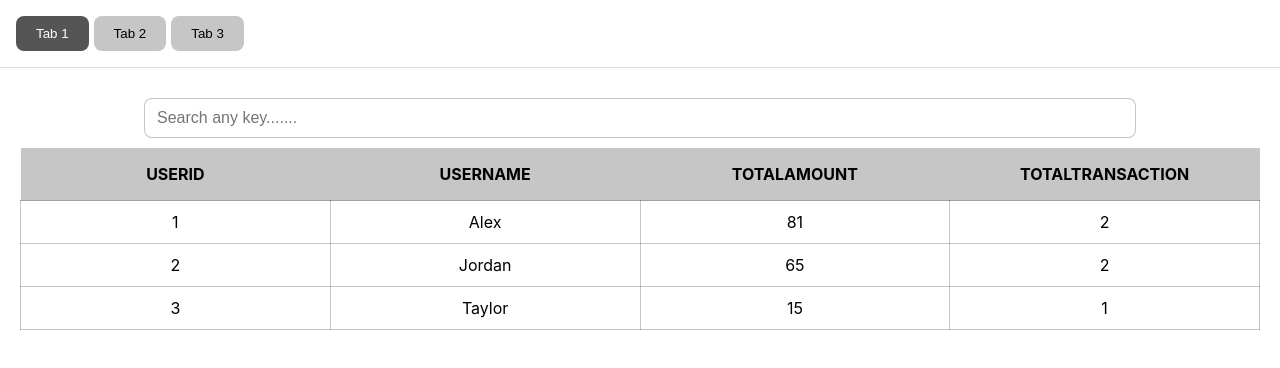
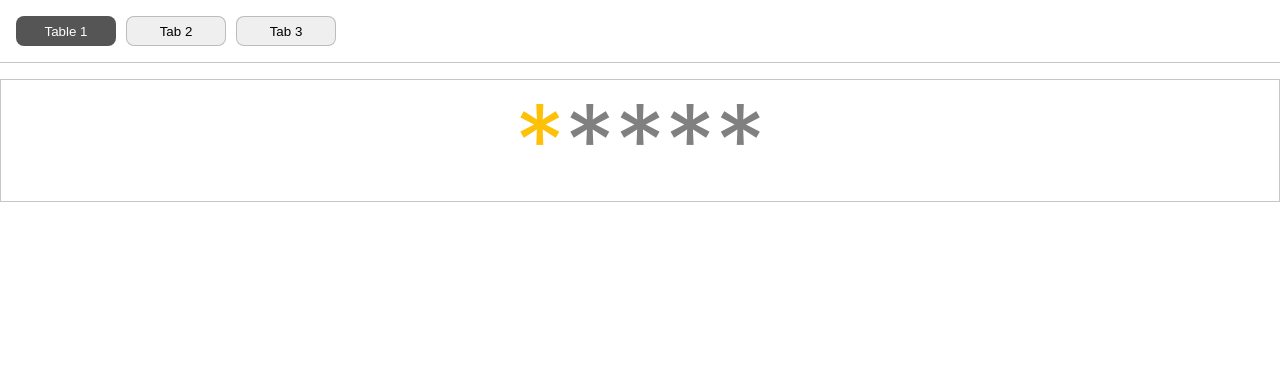
Before and after one commit to ramsgotrus/react-hands-on-coding, a React (Create React App) app in the folder dev-hands-on/: page / in a window 1280 px wide. Shown: the top 368 px of the page. Built offline with nearby package versions, Linux system fonts and the light colour scheme.

Commit message:
[Added tab styles]

```diff
--- a/dev-hands-on/src/App.js
+++ b/dev-hands-on/src/App.js
@@ -6,19 +6,20 @@ import { USERS, CANDIDATES } from "./data/data";
 import { TRANSACTIONS } from "./data/transactions";
 import { Table } from "./Table/Table";
 import { SalesReport } from "./SalesReport/index";
-import { Tab } from "./Tab/Tabs";
+import { Tabs } from "./Tab/Tabs";
 import "./Tab/styles.css";
 
 function App() {
   const headers = Object.keys(USERS[0]);
+  const tabs = ["Table 1", "Tab 2", "Tab 3"];
 
   return (
     <div className="App">
-      <Tab tabs={["Tab 1", "Tab 2", "Tab 3"]}>
+      <Tabs tabs={tabs}>
+        <StarRating totalRating={5} />
         <SalesReport users={USERS} transactions={TRANSACTIONS} />
-        <StarRating totalRating={5} />
         <div>Tab 3</div>
-      </Tab>
+      </Tabs>
     </div>
   );
 }
--- a/dev-hands-on/src/Tab/Tabs.tsx
+++ b/dev-hands-on/src/Tab/Tabs.tsx
@@ -1,33 +1,31 @@
-// src/Tab.tsx
-import React, { useState, ReactNode } from "react";
+import React, { ReactNode, FC, useState } from "react";
 import "./styles.css";
 
-interface TabProps {
+interface TabsProps {
   tabs: string[];
   children: ReactNode[];
 }
 
-export const Tab: React.FC<TabProps> = ({ tabs, children }) => {
-  const [activeTab, setActiveTab] = useState<number>(0);
-
-  const handleTabClick = (index: number) => {
-    setActiveTab(index);
+export const Tabs: FC<TabsProps> = ({ tabs, children }) => {
+  const [activeChildren, setActiveChildren] = useState<number>(0);
+  const handleActiveTab = (index: number) => {
+    setActiveChildren(index);
   };
-
   return (
-    <div>
+    <>
       <div className="tabs">
         {tabs.map((tab, index) => (
           <button
+            onClick={() => handleActiveTab(index)}
             key={index}
-            className={index === activeTab ? "active" : ""}
-            onClick={() => handleTabClick(index)}
+            className={index === activeChildren ? "active" : ""}
           >
             {tab}
           </button>
         ))}
       </div>
-      <div className="tab-content">{children[activeTab]}</div>
-    </div>
+
+      <div className="tab-content">{children[activeChildren]}</div>
+    </>
   );
 };
--- a/dev-hands-on/src/Tab/styles.css
+++ b/dev-hands-on/src/Tab/styles.css
@@ -1,24 +1,23 @@
-/* src/App.css */
-.tabs {
+.tabs{
   display: flex;
+  gap: 10px;
   padding: 1rem;
 }
 
-  .tabs button {
-    padding: 10px 20px;
-    border: none;
-    background-color: #5555;
-    margin-right: 5px;
+.tabs button{
+  height: 30px;
+  width: 100px;
   border-radius: 8px;
+  border: 1px solid #5555;
   cursor: pointer;
 }
 
-  .tabs button.active {
+.tabs button.active{
   background-color: #555;
-    color: white;
+  color: #ffff;
 }
 
-  .tab-content {
-    padding: 20px;
-    border-top: 1px solid #ddd;
+.tab-content{
+  border-top: 1px solid #5555;
+  padding-top: 1rem;
 }
```
Also changed, not shown: 1 other file (tests, documents, lock files or other folders). Lines whose indentation alone changed are shown as unchanged.
